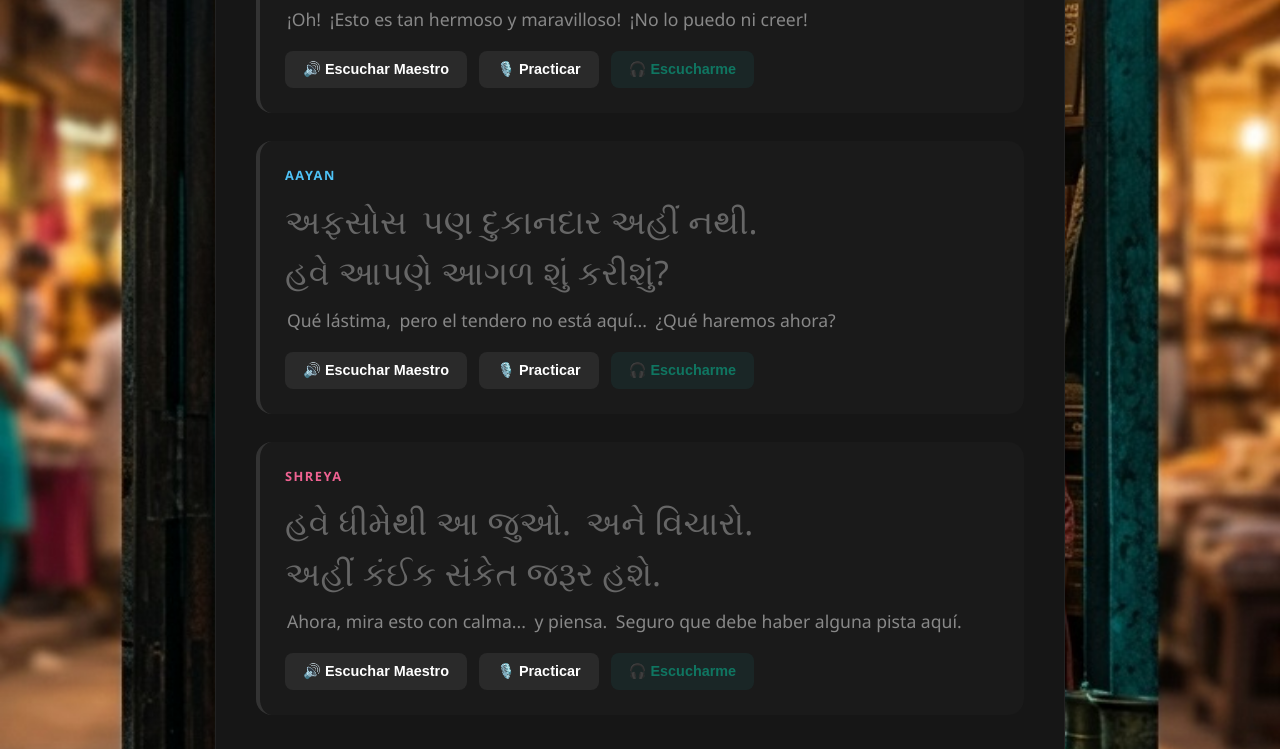
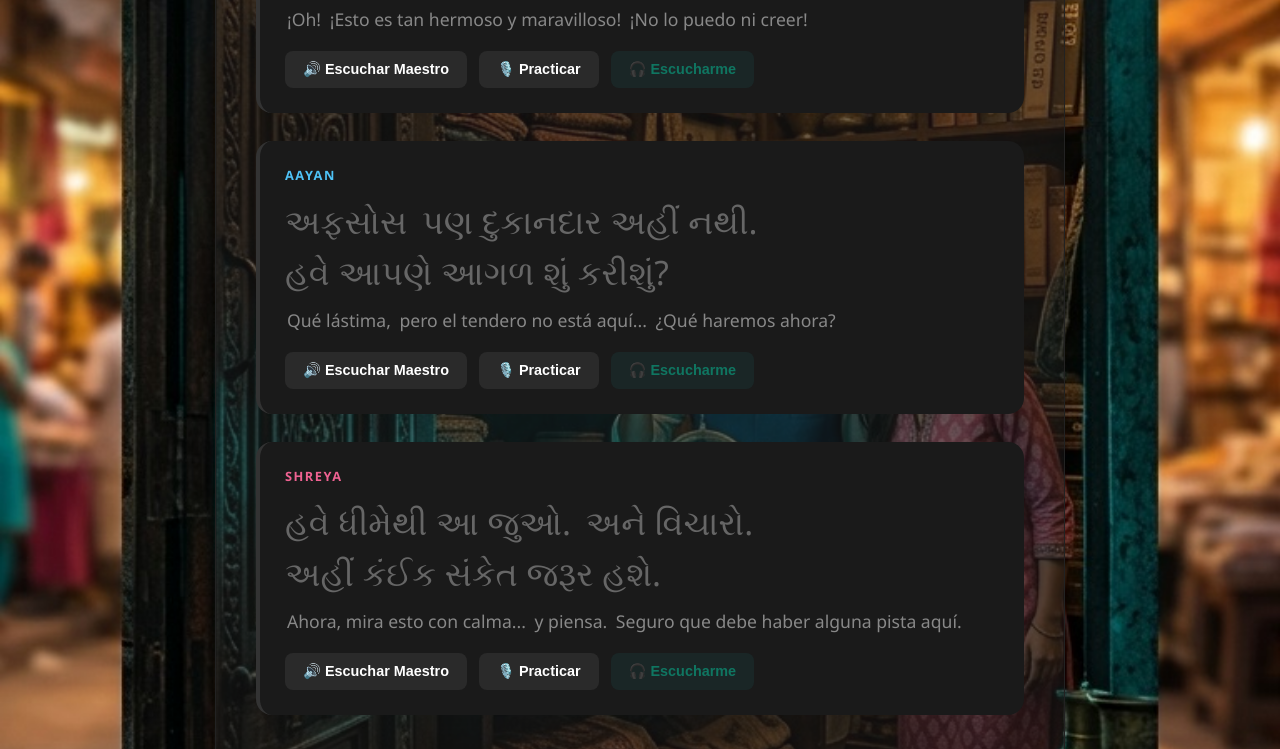
Before and after one commit to RubenBhai/GujaratiTraining, a website: page teatro.html in a window 1280 px wide. Shown: the part 790-1539 px from the top of the page. Drawn offline with Linux system fonts and the light colour scheme; sample sign-in values are in the browser's storage.

Commit message:
Update teatro.html

```diff
--- a/teatro.html
+++ b/teatro.html
@@ -9,7 +9,7 @@
         *, *::before, *::after { box-sizing: border-box; }
         :root {
             --bg-color: #0d0d0d;
-            --surface-color: #161616;
+            --surface-color: rgba(22, 22, 22, 0.60);
             --primary-color: #ffd700;
             --accent-color: #00ffcc;
             --text-color: #e5e5e5;
```
